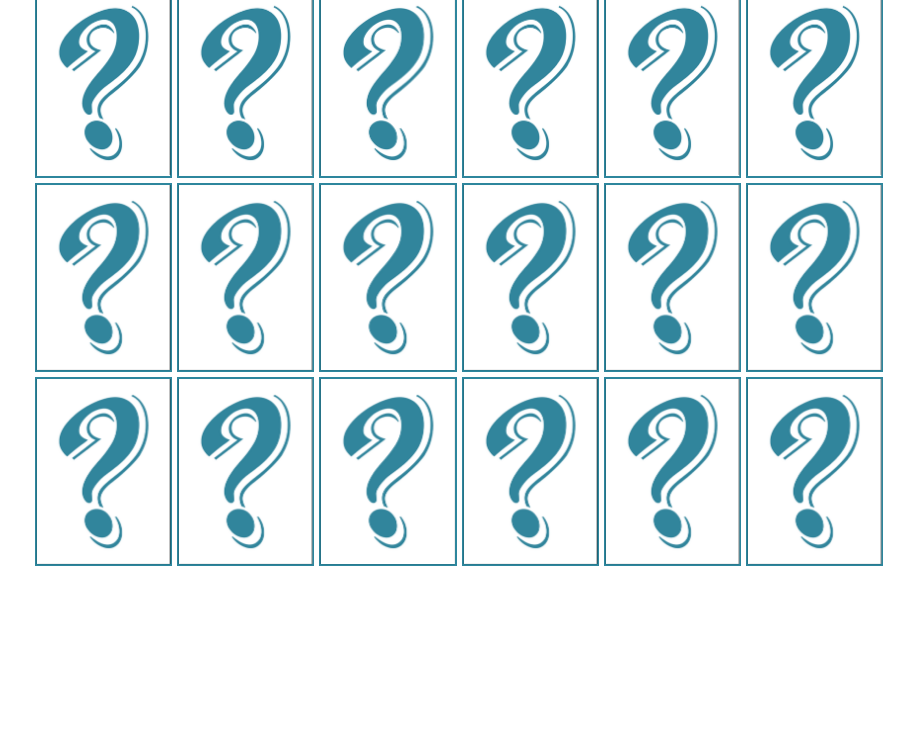
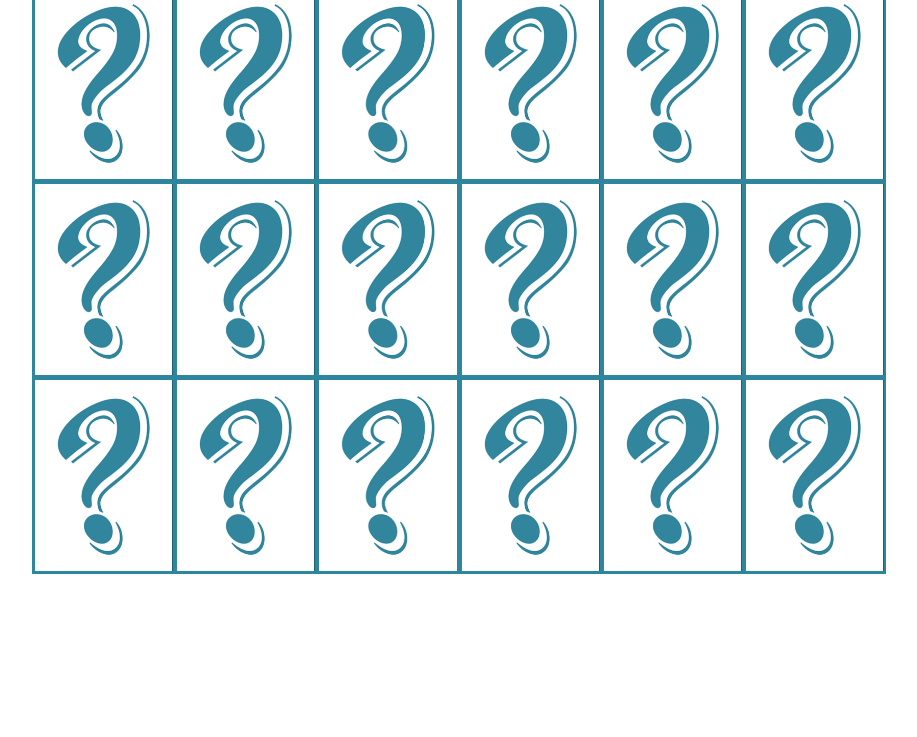
Before and after one commit to andysmokk/memory-pair-game, a website with bundled scripts: page index.html in a window 1280 px wide. Shown: the part 63-800 px from the top of the page, without its empty margins (181-1098 px from the left). Built offline with nearby package versions, Linux system fonts and the light colour scheme.

Commit message:
fix styles

```diff
--- a/sass/layouts/_main.scss
+++ b/sass/layouts/_main.scss
@@ -16,7 +16,7 @@
 .card-box-list-item {
     cursor: pointer;
     position: relative;
-    border: 2px solid #2d869d;
+    outline: 3px solid #2d869d;
     transform-style: preserve-3d;
     transition: all 0.3s cubic-bezier(.39, .39, .76, .76);
 }
```
Also changed, not shown: css/styles.css, dist/css/styles.min.css, 1 other file.
